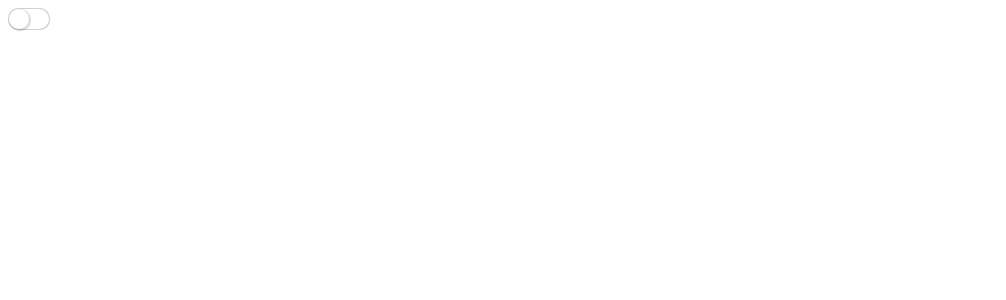
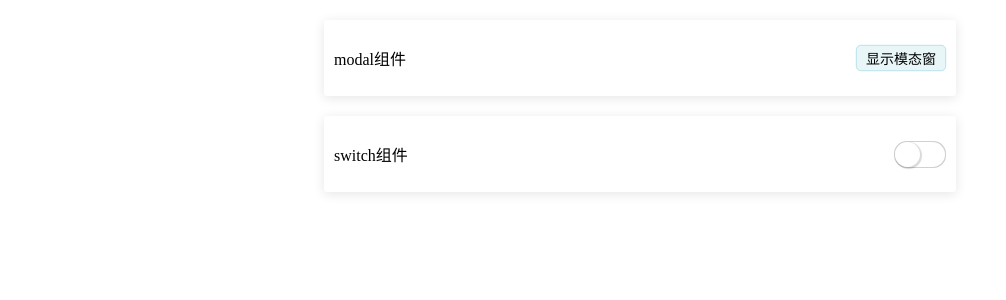
Before and after one commit to lwpersonal/Component_Vue2, a Vue app: page / in a window 1280 px wide. Shown: the top 300 px of the page, without its empty margins (0-1006 px from the left). Built offline with nearby package versions, Linux system fonts and the light colour scheme.

Commit message:
组件显示界面样式修改

```diff
--- a/src/components/showComponent.vue
+++ b/src/components/showComponent.vue
@@ -1,40 +1,119 @@
 
 <style scoped>
+.wrap {
+  width: 50%;
+  height: 1000px;
+  min-width: 600px;
+  margin: 0 auto;
+  font-size: 14px;
+}
+.box-sty {
+  display: flex;
+  justify-content: space-between;
+  align-items: center;
+  margin: 20px 0 0 0;
+  padding: 10px;
+  border-radius: 3px;
+  box-shadow: 0 2px 12px 0 rgba(0,0,0,.1);
+}
+.title {
+  font-size: 16px;
+}
+.btn {
+  position: relative;
+  cursor: pointer;
+  padding: 3px 10px;
+  border-radius: 5px;
+  background: rgba(40,164,186,0.1);
+}
+.btn::after {
+  position: absolute;
+  content: '';
+  top: -50%;
+  bottom: -50%;
+  left: -50%;
+  right: -50%;
+  -webkit-transform: scale(0.5);
+  transform: scale(0.5);
+  border-radius: 10px;
+  border: 1px solid rgba(40,164,186,0.5);
+}
+
+/* modal */
+.modal-content_sty {
+  position: absolute;
+  top: 50%;
+  left: 50%;
+  transform: translate(-50%, -50%);
+  width: 300px;
+  padding: 10px;
+  background: #fff;
+}
 
 </style>
 
 <template>
   <section class="wrap">
-    <my-switch
+
+    <!-- Modal -->
+    <section class="box-sty">
+      <p class="title">modal组件</p>
+      <p class="btn" @click="showModal">显示模态窗</p>
+    </section>
+    <!-- Modal-component -->
+    <lw-modal
+    ref="modal" >
+      <div class="modal-content_sty" >
+        <p>ssss</p>
+      </div>
+    </lw-modal>
+
+    <!-- Switch -->
+    <section class="box-sty">
+      <p class="title">switch组件</p>
+      <lw-switch
       v-model="val"
       :disabled="disable"
       selectedVal="yes"
       unSelectedVal="no"
+      :size="25"
       @changeStart="changeStart"
       @changeEnd="changeEnd"/>
+    </section>
+
   </section>
 </template>
 
 <script>
+
 import Switch from '../packages/switch/switch'
+import Modal from '../packages/modal/modal'
+
 export default {
   name: 'module',
   data () {
     return {
+      // Switch
       val: false,
       disable: false,
     }
   },
   components: {
-    'my-switch': Switch
+    'lw-switch': Switch,
+    'lw-modal': Modal
   },
   methods: {
+    // Modal
+    showModal() {
+      this.$refs.modal._show()
+    },
+    // Switch
     changeStart(val) {
       this.disable = true
-      console.log(val)
+      console.log('switchStart:' + val)
     },
     changeEnd(val) {
-      console.log('this.val: ' + val)
+      console.log('switchEnd:' + val)
       setTimeout(() => { this.disable = false }, 2000)
     }
   }
```
Lines whose indentation alone changed are shown as unchanged.
